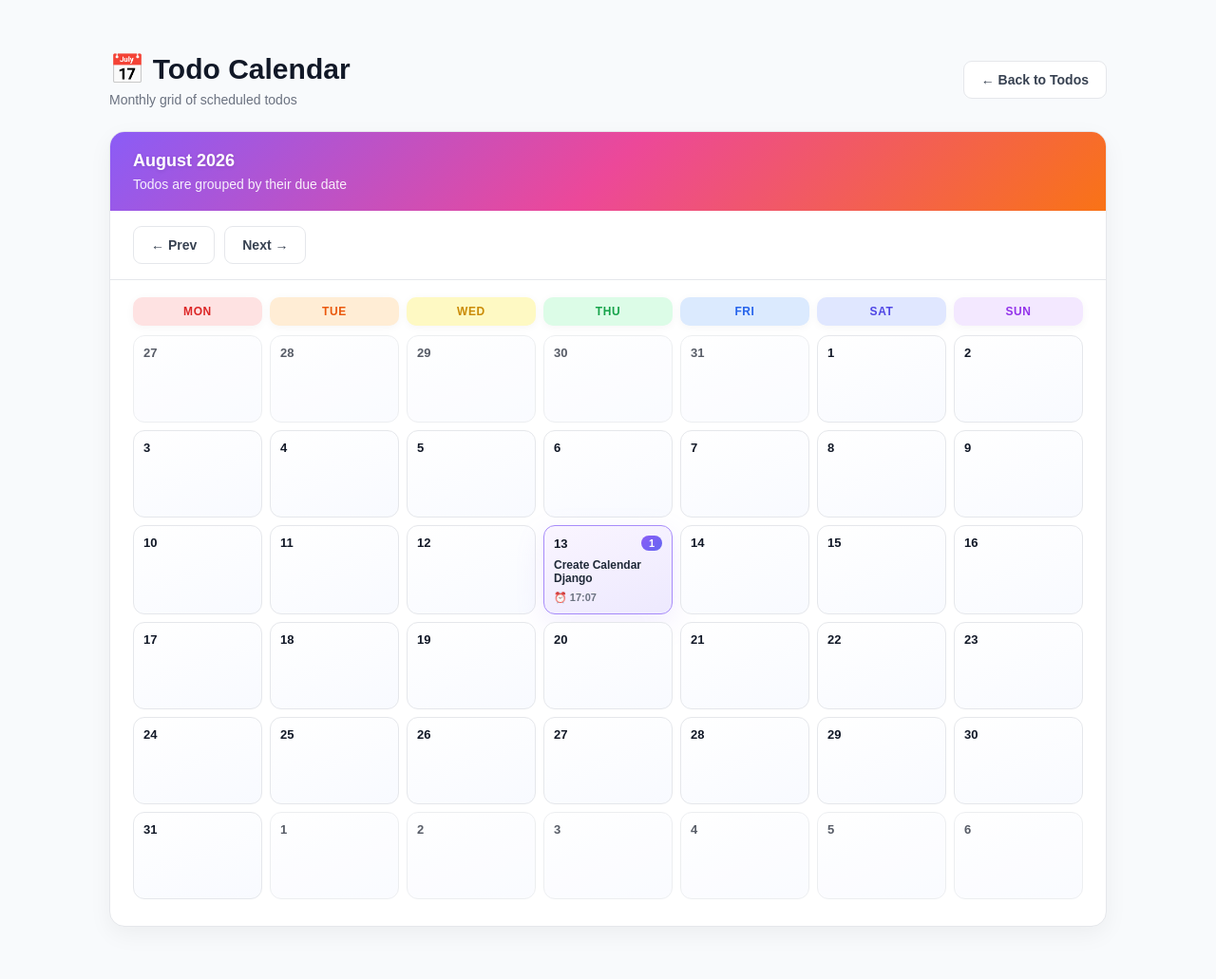
After one commit to iqbalzamri07/djangotutorial, a Django app: page /calendar/ in a window 1280 px wide. The commit adds this page. Shown: the whole page at 95% size. Run offline with Django 5.2, Linux system fonts and the light colour scheme; data comes from the database, SQL or seed files in the repository; both versions use the stored data as it was after the commit.

Commit message:
Adds a calendar view for todos
Introduces a `due_datetime` field to the Todo model, allowing users to schedule todos with a specific date and time. This field is integrated into the todo form with an HTML5 datetime input.

Implements a new calendar view that displays todos in a monthly grid, grouped by their `due_datetime`. The calendar provides navigation to view previous and next months.

A link to the calendar view is added to the home page for easy access.

```diff
--- a/todos/forms.py
+++ b/todos/forms.py
@@ -5,4 +5,8 @@ from .models import Todo
 class TodoForm(forms.ModelForm):
     class Meta:
         model = Todo
-        fields = ["title"]
+        fields = ["title", "due_datetime"]
+        widgets = {
+            # Use HTML5 datetime-local to make the timetable input easy.
+            "due_datetime": forms.DateTimeInput(attrs={"type": "datetime-local"}),
+        }
--- a/todos/models.py
+++ b/todos/models.py
@@ -5,6 +5,8 @@ class Todo(models.Model):
     title = models.CharField(max_length=200)
     completed = models.BooleanField(default=False)
     created_at = models.DateTimeField(auto_now_add=True)
+    # Optional schedule for timetable/calendar view.
+    due_datetime = models.DateTimeField(null=True, blank=True)
 
     def __str__(self):
         return self.title
--- /dev/null
+++ b/todos/templates/todos/calendar.html
@@ -0,0 +1,357 @@
+<!DOCTYPE html>
+
+<html lang="en">
+
+<head>
+    <meta charset="UTF-8">
+    <meta name="viewport" content="width=device-width, initial-scale=1.0">
+    <title>Todo Calendar</title>
+
+    <style>
+        * {
+            box-sizing: border-box;
+        }
+
+        body {
+            margin: 0;
+            min-height: 100vh;
+            font-family: Arial, Helvetica, sans-serif;
+            /* Color only the calendar month card/grid. */
+            background: #f8fafc;
+            color: #1f2937;
+        }
+
+        .container {
+            width: 92%;
+            max-width: 1050px;
+            margin: 55px auto;
+        }
+
+        .header {
+            display: flex;
+            justify-content: space-between;
+            align-items: center;
+            gap: 15px;
+            margin-bottom: 25px;
+        }
+
+        .header h1 {
+            margin: 0;
+            font-size: 30px;
+            color: #111827;
+        }
+
+        .header p {
+            margin: 7px 0 0;
+            color: #6b7280;
+            font-size: 14px;
+        }
+
+        .nav {
+            display: flex;
+            gap: 10px;
+            flex-wrap: wrap;
+            justify-content: flex-end;
+        }
+
+        .button {
+            display: inline-flex;
+            align-items: center;
+            gap: 7px;
+            padding: 11px 18px;
+            background-color: white;
+            color: #374151;
+            text-decoration: none;
+            border: 1px solid #e5e7eb;
+            border-radius: 9px;
+            font-size: 14px;
+            font-weight: 600;
+            transition: all 0.2s ease;
+        }
+
+        .button:hover {
+            background-color: #f9fafb;
+            border-color: #d1d5db;
+            transform: translateY(-1px);
+        }
+
+        .card {
+            background-color: white;
+            border-radius: 16px;
+            border: 1px solid #e5e7eb;
+            box-shadow: 0 8px 25px rgba(0, 0, 0, 0.05);
+            overflow: hidden;
+        }
+
+        .card-header {
+            padding: 20px 24px;
+            border-bottom: 0;
+            background: linear-gradient(135deg, #8b5cf6, #ec4899, #f97316);
+        }
+
+        .card-header h2 {
+            margin: 0;
+            font-size: 18px;
+            color: #ffffff;
+            text-shadow: 0 1px 4px rgba(0, 0, 0, 0.12);
+        }
+
+        .card-header p {
+            margin: 6px 0 0;
+            color: rgba(255, 255, 255, 0.9);
+            font-size: 14px;
+        }
+
+        .month-nav {
+            padding: 16px 24px;
+            display: flex;
+            align-items: center;
+            justify-content: space-between;
+            gap: 12px;
+            border-bottom: 1px solid #e5e7eb;
+            flex-wrap: wrap;
+        }
+
+        .month-nav .nav-buttons {
+            display: flex;
+            gap: 10px;
+            align-items: center;
+            flex-wrap: wrap;
+        }
+
+        .grid {
+            padding: 18px 24px 28px;
+        }
+
+        .dow {
+            display: grid;
+            grid-template-columns: repeat(7, 1fr);
+            gap: 8px;
+            margin-bottom: 10px;
+        }
+
+        .dow div {
+            font-size: 12px;
+            font-weight: 800;
+            color: #111827;
+            text-transform: uppercase;
+            letter-spacing: 0.05em;
+            text-align: center;
+            padding: 8px 0;
+            border-radius: 10px;
+            box-shadow: 0 2px 10px rgba(0, 0, 0, 0.04);
+        }
+
+        .dow div:nth-child(1) { background: #fee2e2; color: #dc2626; }
+        .dow div:nth-child(2) { background: #ffedd5; color: #ea580c; }
+        .dow div:nth-child(3) { background: #fef9c3; color: #ca8a04; }
+        .dow div:nth-child(4) { background: #dcfce7; color: #16a34a; }
+        .dow div:nth-child(5) { background: #dbeafe; color: #2563eb; }
+        .dow div:nth-child(6) { background: #e0e7ff; color: #4f46e5; }
+        .dow div:nth-child(7) { background: #f3e8ff; color: #9333ea; }
+
+        .month-cells {
+            display: grid;
+            grid-template-columns: repeat(7, 1fr);
+            gap: 8px;
+        }
+
+        .day-cell {
+            background: linear-gradient(160deg, #ffffff, #f8faff);
+            border: 1px solid #e5e7eb;
+            border-radius: 12px;
+            padding: 10px 10px;
+            min-height: 92px;
+            display: flex;
+            flex-direction: column;
+            gap: 6px;
+            transition: all 0.2s ease;
+        }
+
+        .day-cell.has-todos {
+            border-color: #a78bfa;
+            background: linear-gradient(160deg, #faf5ff, #ede9fe);
+            box-shadow: 0 10px 30px rgba(167, 139, 250, 0.15);
+        }
+
+        .day-cell:hover {
+            transform: translateY(-2px);
+            box-shadow: 0 10px 30px rgba(17, 24, 39, 0.08);
+            border-color: #c7d2fe;
+        }
+
+        .day-cell.outside {
+            background-color: #f8fafc;
+            opacity: 0.7;
+            box-shadow: none;
+        }
+
+        .day-number {
+            font-weight: 900;
+            color: #111827;
+            font-size: 13px;
+            display: flex;
+            align-items: center;
+            justify-content: space-between;
+            gap: 8px;
+        }
+
+        .day-todos {
+            margin-top: 2px;
+            display: flex;
+            flex-direction: column;
+            gap: 6px;
+        }
+
+        .mini-todo {
+            font-size: 12px;
+            color: #1f2937;
+            font-weight: 700;
+            line-height: 1.2;
+            overflow: hidden;
+            text-overflow: ellipsis;
+            display: -webkit-box;
+            -webkit-line-clamp: 2;
+            -webkit-box-orient: vertical;
+        }
+
+        .mini-meta {
+            font-size: 11px;
+            color: #6b7280;
+            font-weight: 700;
+        }
+
+        .todo-count {
+            font-size: 11px;
+            font-weight: 900;
+            color: #ffffff;
+            background: linear-gradient(135deg, #8b5cf6, #6366f1);
+            padding: 2px 8px;
+            border-radius: 999px;
+        }
+
+        .status {
+            display: inline-flex;
+            align-items: center;
+            gap: 5px;
+            padding: 6px 11px;
+            border-radius: 999px;
+            font-size: 12px;
+            font-weight: 700;
+            white-space: nowrap;
+        }
+
+        .completed {
+            background-color: #dcfce7;
+            color: #166534;
+        }
+
+        .pending {
+            background-color: #fef3c7;
+            color: #92400e;
+        }
+
+        @media (max-width: 700px) {
+            .container {
+                width: 95%;
+                margin: 30px auto;
+            }
+
+            .header {
+                flex-direction: column;
+                align-items: flex-start;
+            }
+
+            .nav {
+                justify-content: flex-start;
+            }
+        }
+    </style>
+</head>
+
+<body>
+    <div class="container">
+        <div class="header">
+            <div>
+                <h1>📅 Todo Calendar</h1>
+                <p>Monthly grid of scheduled todos</p>
+            </div>
+
+            <div class="nav">
+                <a href="{% url 'home' %}" class="button">
+                    ← Back to Todos
+                </a>
+            </div>
+        </div>
+
+        <div class="card">
+            <div class="card-header">
+                <h2>{{ month_title }}</h2>
+                <p>Todos are grouped by their due date</p>
+            </div>
+            <div class="month-nav">
+                <div class="nav-buttons">
+                    <a
+                        href="?year={{ prev_year }}&month={{ prev_month }}"
+                        class="button"
+                    >
+                        ← Prev
+                    </a>
+                    <a
+                        href="?year={{ next_year }}&month={{ next_month }}"
+                        class="button"
+                    >
+                        Next →
+                    </a>
+                </div>
+            </div>
+
+            <div class="grid">
+                <div class="dow">
+                    <div>Mon</div>
+                    <div>Tue</div>
+                    <div>Wed</div>
+                    <div>Thu</div>
+                    <div>Fri</div>
+                    <div>Sat</div>
+                    <div>Sun</div>
+                </div>
+
+                <div class="month-cells">
+                    {% for week in weeks %}
+                        {% for cell in week %}
+                            <div
+                                class="day-cell {% if not cell.in_month %}outside{% elif cell.todos %}has-todos{% endif %}"
+                            >
+                                <div class="day-number">
+                                    <span>{{ cell.date.day }}</span>
+                                    {% if cell.todos %}
+                                        <span class="todo-count">
+                                            {{ cell.todos|length }}
+                                        </span>
+                                    {% endif %}
+                                </div>
+
+                                <div class="day-todos">
+                                    {% for todo in cell.todos %}
+                                        {% if forloop.counter <= 3 %}
+                                            <div class="mini-todo">
+                                                {{ todo.title }}
+                                            </div>
+                                            <div class="mini-meta">
+                                                ⏰ {{ todo.due_datetime|date:"H:i" }}
+                                                {% if todo.completed %}✓{% endif %}
+                                            </div>
+                                        {% endif %}
+                                    {% endfor %}
+                                </div>
+                            </div>
+                        {% endfor %}
+                    {% endfor %}
+                </div>
+            </div>
+        </div>
+    </div>
+</body>
+
+</html>
--- a/todos/templates/todos/edit.html
+++ b/todos/templates/todos/edit.html
@@ -74,6 +74,7 @@
     form input[type="text"],
     form input[type="email"],
     form input[type="number"],
+    form input[type="datetime-local"],
     form textarea,
     form select {
         width: 100%;
@@ -91,6 +92,7 @@
     form input[type="text"]:focus,
     form input[type="email"]:focus,
     form input[type="number"]:focus,
+    form input[type="datetime-local"]:focus,
     form textarea:focus,
     form select:focus {
         border-color: #2563eb;
--- a/todos/templates/todos/home.html
+++ b/todos/templates/todos/home.html
@@ -386,6 +386,10 @@
             📝 Blog
         </a>
 
+        <a href="{% url 'calendar' %}" class="button">
+            📅 Calendar
+        </a>
+
         <a href="{% url 'edit_todos' %}" class="button edit">
             ✏️ Edit Todos
         </a>
--- a/todos/urls.py
+++ b/todos/urls.py
@@ -4,6 +4,7 @@ from . import views
 urlpatterns = [
     path("", views.home, name="home"),
     path("about/", views.about, name="about"),
+    path("calendar/", views.calendar, name="calendar"),
 
     # Page showing all todos
     path("edit-todos/", views.edit_todos, name="edit_todos"),
--- a/todos/views.py
+++ b/todos/views.py
@@ -1,3 +1,8 @@
+import calendar as py_calendar
+from datetime import date, datetime, time, timedelta
+
+from django.utils import timezone
+
 from django.shortcuts import get_object_or_404, render, redirect
 from .models import Todo
 from .forms import TodoForm
@@ -78,3 +83,81 @@ def edit(request, todo_id):
 
 def about(request):
     return render(request, "todos/about.html")
+
+
+def calendar(request):
+    """
+    Monthly grid for todos scheduled on a given month.
+
+    GET params:
+    - year (YYYY)
+    - month (1-12)
+    """
+    today = date.today()
+    try:
+        year = int(request.GET.get("year", today.year))
+    except (TypeError, ValueError):
+        year = today.year
+
+    try:
+        month = int(request.GET.get("month", today.month))
+    except (TypeError, ValueError):
+        month = today.month
+
+    # Normalize out-of-range values.
+    month = max(1, min(12, month))
+
+    month_start_date = date(year, month, 1)
+    next_month_date = (
+        date(year + 1, 1, 1) if month == 12 else date(year, month + 1, 1)
+    )
+
+    tz = timezone.get_current_timezone()
+    start_dt = timezone.make_aware(datetime.combine(month_start_date, time.min), tz)
+    end_dt = timezone.make_aware(datetime.combine(next_month_date, time.min), tz)
+
+    todos_in_month = (
+        Todo.objects.filter(due_datetime__gte=start_dt, due_datetime__lt=end_dt)
+        .order_by("due_datetime")
+    )
+
+    todos_by_date = {}
+    for todo in todos_in_month:
+        local_day = timezone.localtime(todo.due_datetime).date()
+        todos_by_date.setdefault(local_day, []).append(todo)
+
+    cal = py_calendar.Calendar(firstweekday=0)  # Monday
+    weeks = []
+    for week in cal.monthdatescalendar(year, month):
+        week_cells = []
+        for day_date in week:
+            week_cells.append(
+                {
+                    "date": day_date,
+                    "in_month": day_date.month == month,
+                    "todos": todos_by_date.get(day_date, []),
+                }
+            )
+        weeks.append(week_cells)
+
+    prev_year = year - 1 if month == 1 else year
+    prev_month = 12 if month == 1 else month - 1
+    next_year = year + 1 if month == 12 else year
+    next_month = 1 if month == 12 else month + 1
+
+    month_title = datetime(year, month, 1).strftime("%B %Y")
+
+    return render(
+        request,
+        "todos/calendar.html",
+        {
+            "month_title": month_title,
+            "selected_year": year,
+            "selected_month": month,
+            "weeks": weeks,
+            "prev_year": prev_year,
+            "prev_month": prev_month,
+            "next_year": next_year,
+            "next_month": next_month,
+        },
+    )
```
Also changed, not shown: db.sqlite3, todos/migrations/0003_todo_due_datetime.py (added).
